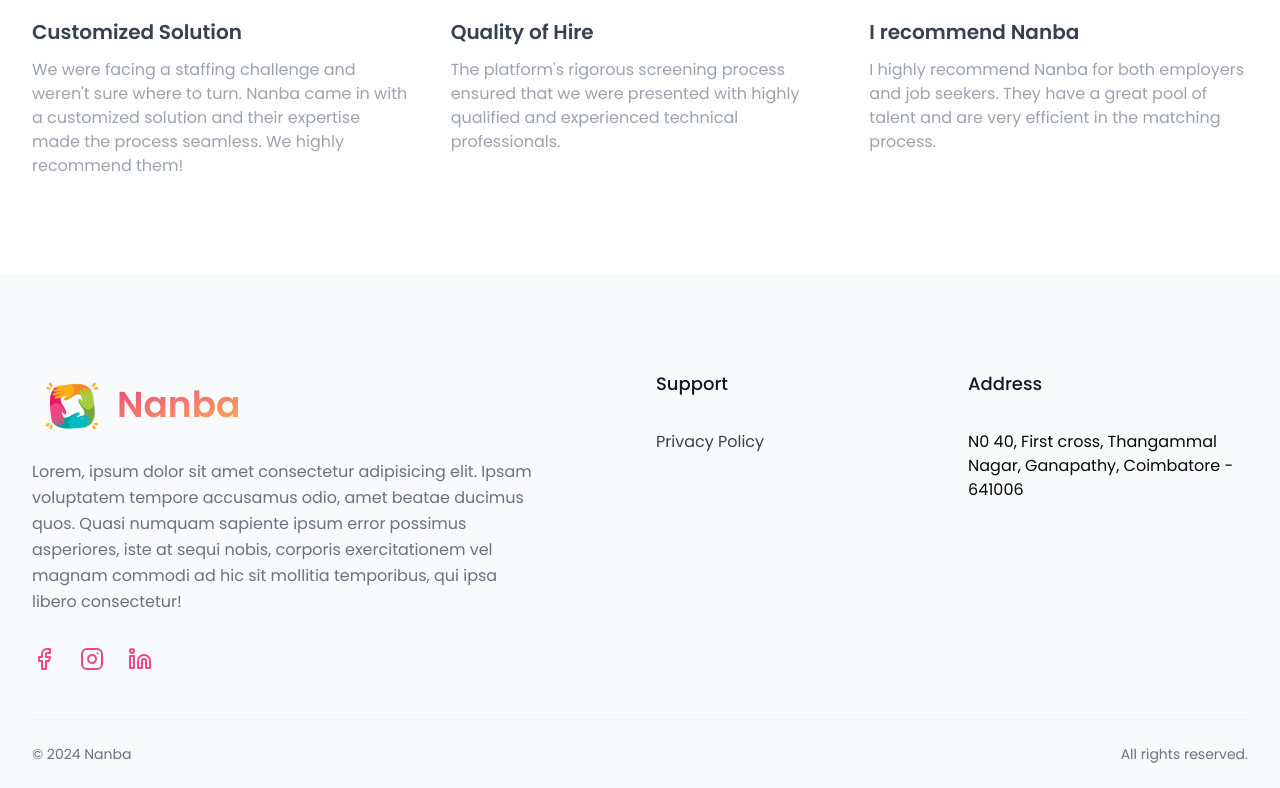
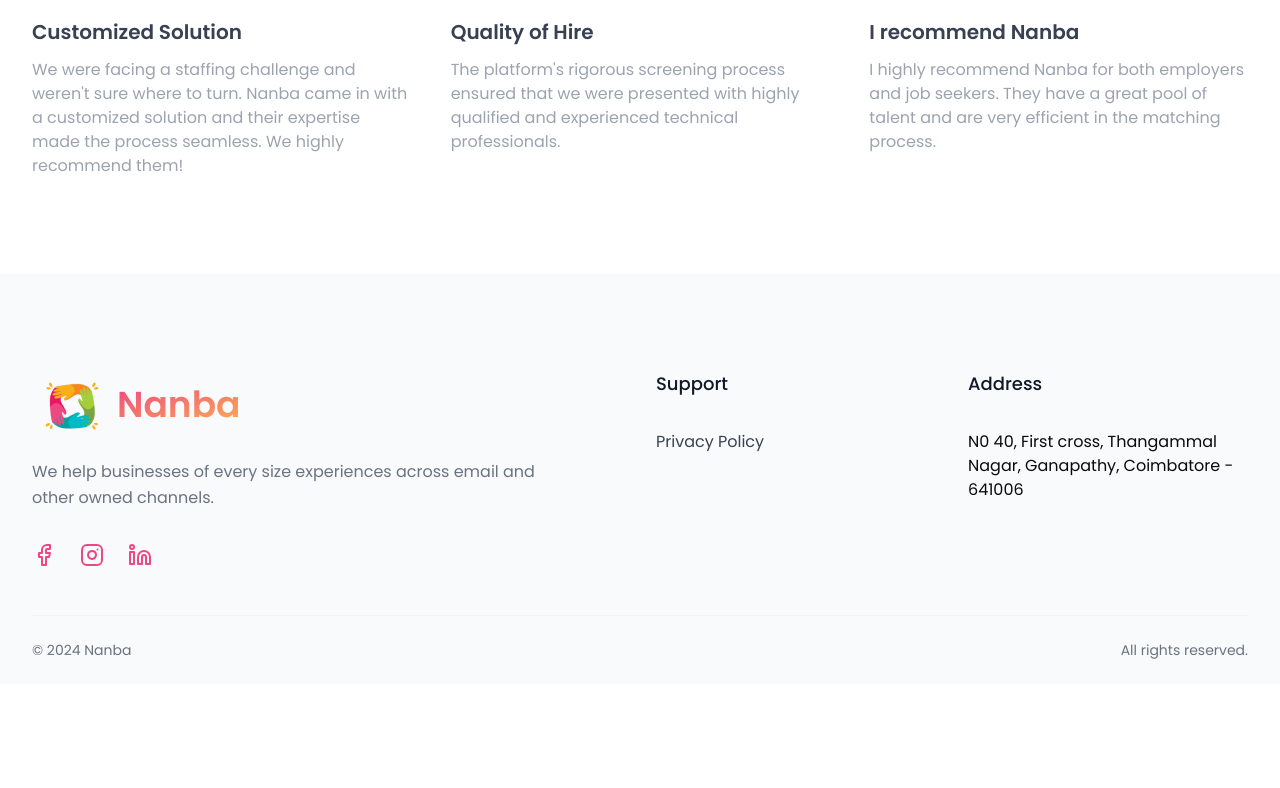
Before and after one commit to Digiconnekt/nanba, a React (Vite) app: page / in a window 1280 px wide. Shown: the part 7458-8246 px from the top of the page. After the commit the page ends 8142 px from the top, so only its background shows below. Built offline with nearby package versions, Linux system fonts and the light colour scheme.

Commit message:
ui done with animations

```diff
--- a/src/components/Footer/index.jsx
+++ b/src/components/Footer/index.jsx
@@ -42,11 +42,8 @@ const index = () => {
               </div>
 
               <p className="mt-6 sm:max-w-lg text-center leading-relaxed text-gray-500 sm:text-left">
-                Lorem, ipsum dolor sit amet consectetur adipisicing elit. Ipsam
-                voluptatem tempore accusamus odio, amet beatae ducimus quos.
-                Quasi numquam sapiente ipsum error possimus asperiores, iste at
-                sequi nobis, corporis exercitationem vel magnam commodi ad hic
-                sit mollitia temporibus, qui ipsa libero consectetur!
+                We help businesses of every size experiences across email and
+                other owned channels.
               </p>
 
               <ul className="mt-8 flex justify-center gap-6 sm:justify-start">
```
